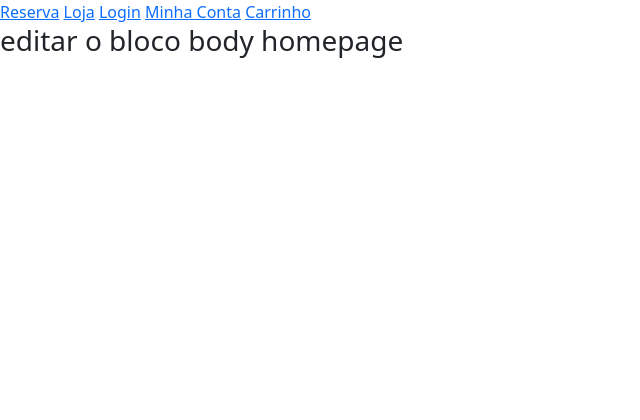
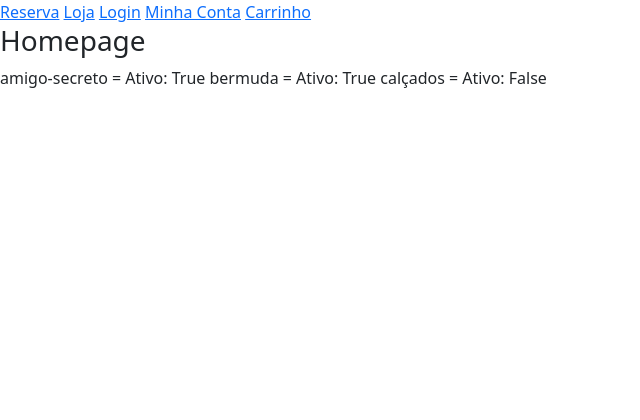
Before and after one commit to sivaldo-almeida1973/ProjEcomPythonDjango, a Django app: template ecommerce/loja/templates/homepage.html in a window 1280 px wide. Shown: the top 420 px of the page, without its empty margins (0-640 px from the left). Run offline with Django 5.2, Linux system fonts and the light colour scheme; the template is opened without the code that fills it: values that come from a table or form of the project are taken from there, others are empty; data comes from the database, SQL or seed files in the repository; both versions use the stored data as it was after the commit.

Commit message:
Criando os banners da homepage

```diff
--- a/ecommerce/loja/admin.py
+++ b/ecommerce/loja/admin.py
@@ -2,7 +2,7 @@ from django.contrib import admin
 from .models import *
 
 # Register your models here.
-# Cadastre seus modelos aqui(tabelas). que esta no models.py
+# rigistrar seus modelos aqui(tabelas). que esta no models.py
 admin.site.register(Cliente)
 admin.site.register(Categoria)
 admin.site.register(Tipo)
@@ -11,3 +11,4 @@ admin.site.register(ItemEstoque)
 admin.site.register(Endereco)
 admin.site.register(Pedido)
 admin.site.register(ItensPedido)
+admin.site.register(Banner)
--- a/ecommerce/loja/models.py
+++ b/ecommerce/loja/models.py
@@ -70,3 +70,13 @@ class ItensPedido(models.Model):
     itemes_toque = models.ForeignKey(ItemEstoque, null=True, blank=True, on_delete=models.SET_NULL)
     quantidade = models.IntegerField(default=0)
     pedido = models.ForeignKey(Pedido, null=True, blank=True, on_delete=models.SET_NULL)
+
+#sempre que criar um modelo(tabela) aqui , vai no admin registra-lo
+class Banner(models.Model):
+    imagem = models.ImageField(null=True, blank=True)
+    link_destino = models.CharField(max_length=400, null=True, blank=True)
+    ativo = models.BooleanField(default=False)
+
+    #definir um funcao str(como vai aparecer o texto no banner)
+    def __str__(self) -> str:
+        return f"{self.link_destino} = Ativo: {self.ativo}"
--- a/ecommerce/loja/templates/homepage.html
+++ b/ecommerce/loja/templates/homepage.html
@@ -5,6 +5,12 @@
 
 {% block body %}
 
-<h3>editar o bloco body homepage</h3>
+<h3>Homepage</h3>
+
+{% for banner in banners %}
+
+{{ banner }}
+
+{% endfor %}
 
 {% endblock %}
```
Also changed, not shown: ecommerce/db.sqlite3, ecommerce/loja/migrations/0003_banner.py (added).
